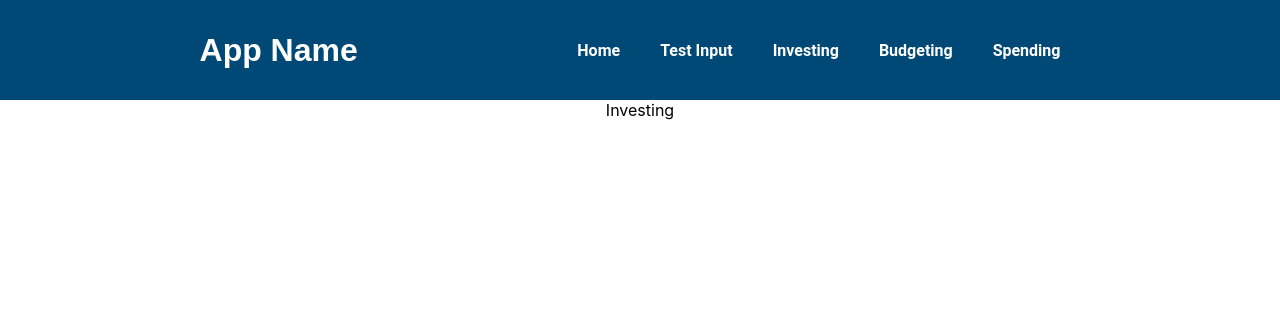
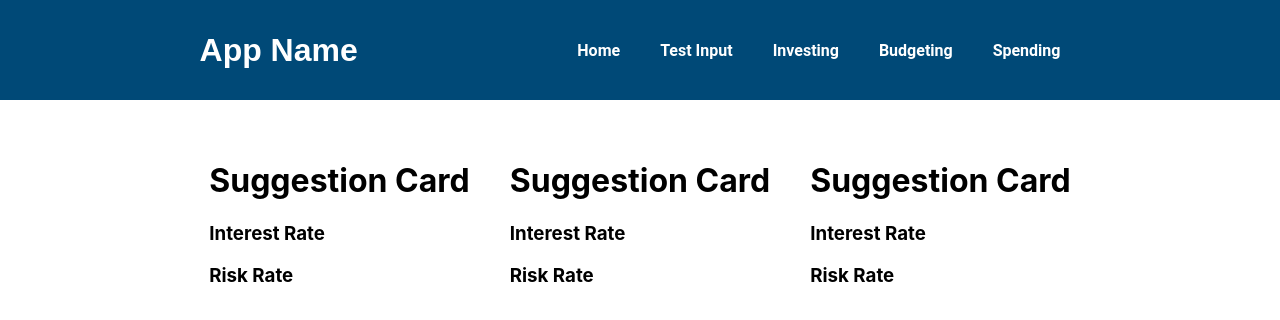
Before and after one commit to ae-bii/may-ses-hackathon, a React (Create React App) app: page /investing in a window 1280 px wide. Shown: the top 320 px of the page. Built offline with nearby package versions, Linux system fonts and the light colour scheme.

Commit message:
added pages to nav bar and started suggestion cards in investing page

```diff
--- a/src/App.js
+++ b/src/App.js
@@ -2,7 +2,7 @@ import {BrowserRouter as Router, Routes, Route} from 'react-router-dom'
 import Input from './components/Input';
 import Header from './components/Header';
 import './App.css';
-import Investing from './components/Investing';
+import Investing from './components/Investing/Investing';
 
 function App() {
   return (
@@ -12,8 +12,6 @@ function App() {
         <Routes>
           <Route path='/input' element={<Input/>}></Route>
           <Route path='/investing' element={<Investing/>}></Route>
-          {/* <Route path='/spending' element={<Spending/>}></Route>
-          <Route path='/budgeting' element={<Budgeting/>}></Route> */}
         </Routes>
       </Router>
     </div>
--- a/src/components/Investing.js
+++ /dev/null
@@ -1,9 +0,0 @@
-import React from 'react'
-
-const Investing = () => {
-	return (
-		<div>Investing</div>
-	)
-}
-
-export default Investing
--- /dev/null
+++ b/src/components/Investing/Investing.css
@@ -0,0 +1,4 @@
+.allCards {
+	display: inline-flex;
+	padding: 20px;
+}
--- /dev/null
+++ b/src/components/Investing/Investing.js
@@ -0,0 +1,27 @@
+import React from 'react'
+import SuggestionCard from './SuggestionCard'
+import './Investing.css'
+
+const Investing = () => {
+	return (
+		<div>
+			<div className='filter'>
+
+
+			</div>
+			<div>
+				<div className='allCards'>
+					<SuggestionCard />
+					<SuggestionCard />
+					<SuggestionCard />
+
+
+
+
+				</div>
+			</div>
+		</div>
+	)
+}
+
+export default Investing
--- /dev/null
+++ b/src/components/Investing/SuggestionCard.css
@@ -0,0 +1,6 @@
+.card {
+	border: 1px;
+	border-color: black;
+	text-align: left;
+	padding: 20px;
+}
--- /dev/null
+++ b/src/components/Investing/SuggestionCard.js
@@ -0,0 +1,15 @@
+import React from 'react'
+import './SuggestionCard.css'
+
+const SuggestionCard = () => {
+	return (
+		<div className='card'>
+			<spacer/>
+			<h1>Suggestion Card</h1>
+			<h3>Interest Rate</h3>
+			<h3>Risk Rate</h3>
+		</div>
+	)
+}
+
+export default SuggestionCard
```
Also changed, not shown: src/components/Investing.css (deleted).
